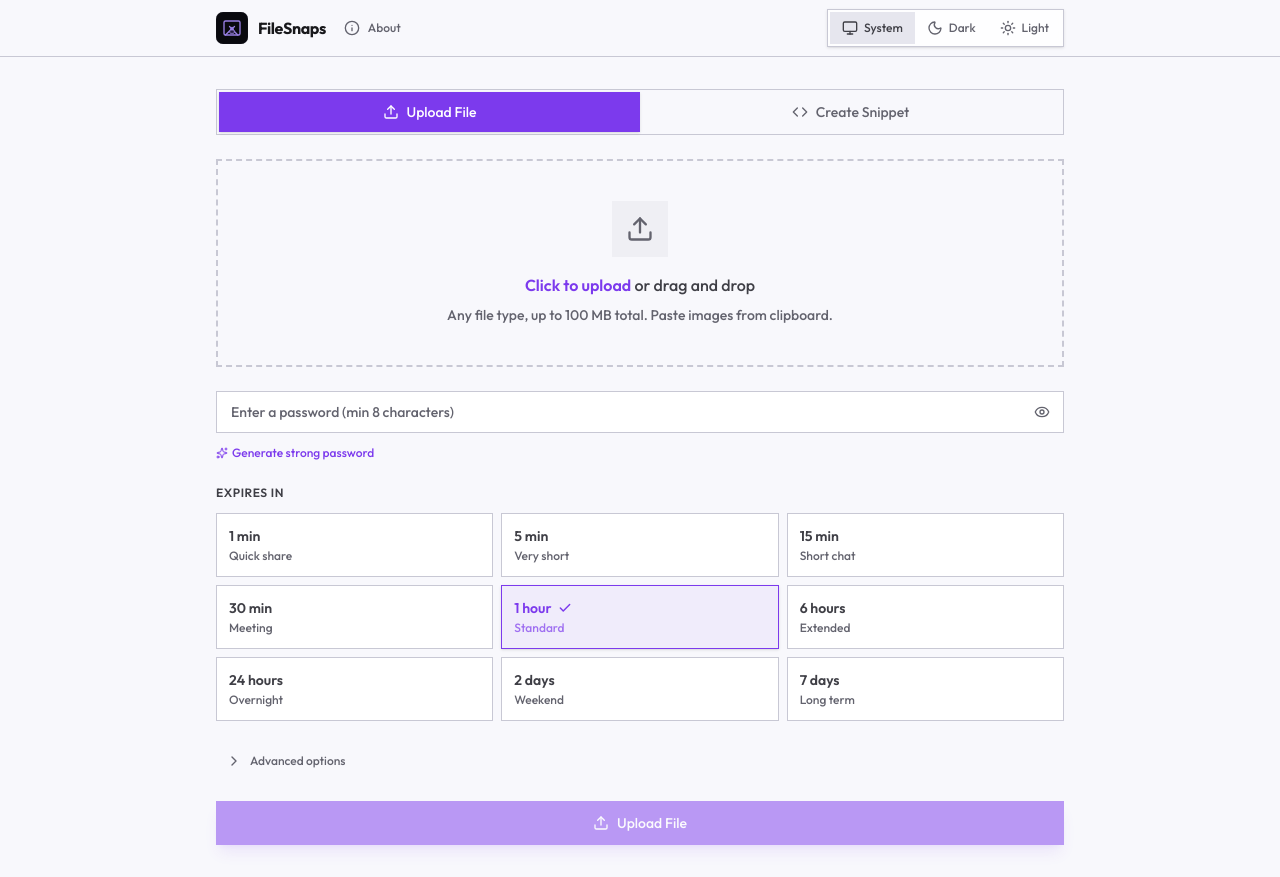
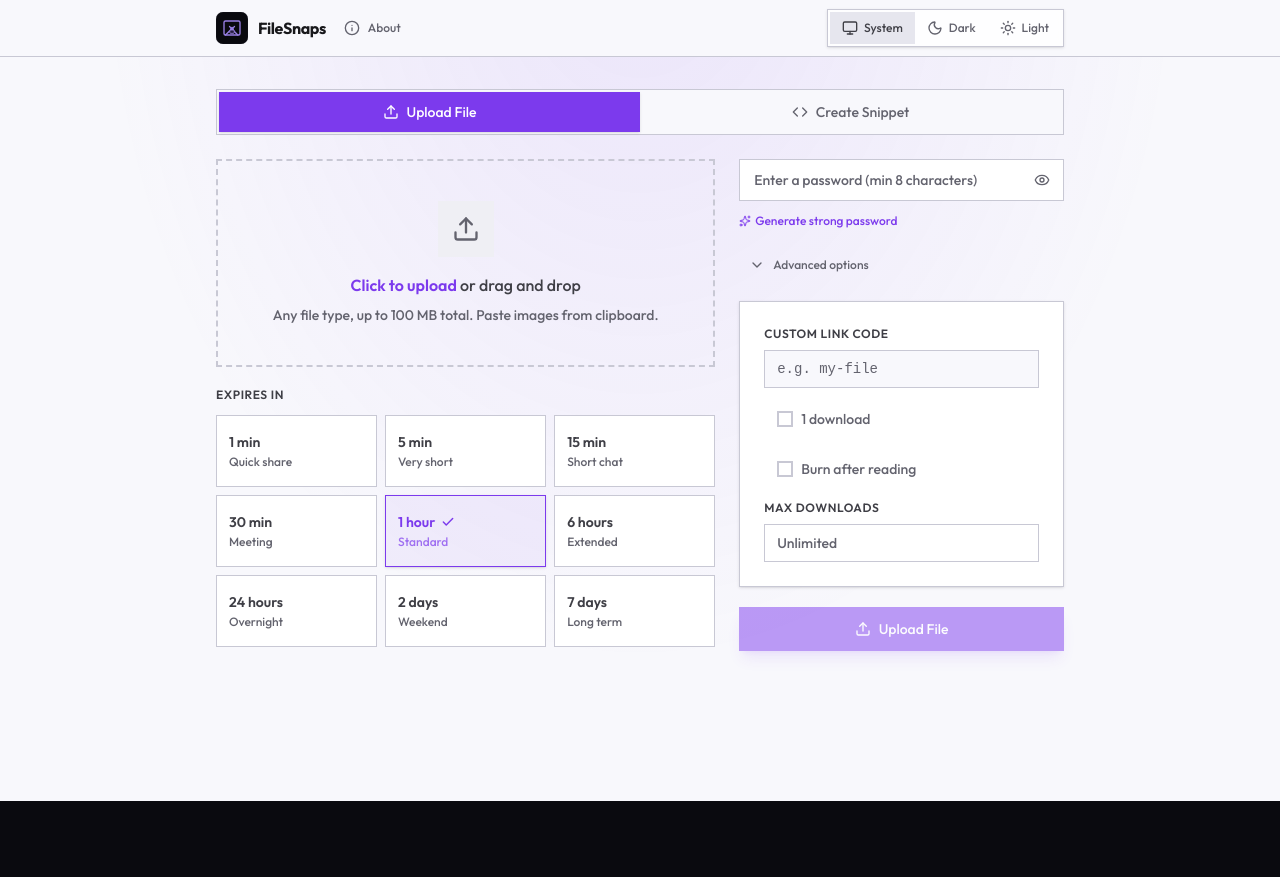
Before and after one commit to rodneydelacruz/filesnaps, a React (Vite) app in the folder frontend/: page / in a window 1280 px wide. After the commit the page ends 801 px from the top, so only its background shows below. Built offline with nearby package versions, Linux system fonts and the light colour scheme.

Commit message:
feat: enhance UploadPage layout and add background effects for improved UI experience

```diff
--- a/frontend/src/App.jsx
+++ b/frontend/src/App.jsx
@@ -136,14 +136,18 @@ function App() {
     <div className="min-h-screen bg-surface flex flex-col">
       {!isFullPage && <Header theme={theme} setTheme={setTheme} />}
 
-      <main className="flex-1 w-full">
-        <Routes location={location}>
+      <main className="flex-1 w-full relative">
+        <div className="fixed inset-0 bg-accent-glow pointer-events-none" />
+        <div className="fixed inset-0 bg-dot-grid pointer-events-none" />
+        <div className="relative z-10">
+          <Routes location={location}>
           <Route path="/" element={<ToolPage />} />
           <Route path="/about" element={<AboutPage />} />
           <Route path="/files/:id" element={<DownloadPage />} />
           <Route path="/editor/full" element={<FullEditorPage />} />
           <Route path="*" element={<NotFoundPage />} />
-        </Routes>
+          </Routes>
+        </div>
       </main>
     </div>
   )
--- a/frontend/src/index.css
+++ b/frontend/src/index.css
@@ -436,3 +436,16 @@ select:focus-visible {
 .dark .hljs-emphasis { font-style: italic; }
 .dark .hljs-strong { font-weight: bold; }
 .dark .hljs-link { text-decoration: underline; }
+
+.bg-dot-grid {
+  background-image: radial-gradient(circle, rgba(255, 255, 255, 0.03) 0.5px, transparent 0.5px);
+  background-size: 20px 20px;
+}
+
+.light .bg-dot-grid {
+  background-image: radial-gradient(circle, rgba(0, 0, 0, 0.04) 0.5px, transparent 0.5px);
+}
+
+.bg-accent-glow {
+  background: radial-gradient(ellipse at 50% -10%, var(--color-accent-glow) 0%, transparent 60%);
+}
--- a/frontend/src/pages/UploadPage.jsx
+++ b/frontend/src/pages/UploadPage.jsx
@@ -81,7 +81,7 @@ export default function UploadPage() {
   const [showQr, setShowQr] = useState(false)
   const [qrDataUrl, setQrDataUrl] = useState('')
   const [showPassword, setShowPassword] = useState(false)
-  const [showAdvanced, setShowAdvanced] = useState(false)
+  const [showAdvanced, setShowAdvanced] = useState(true)
   const [etaText, setEtaText] = useState('')
   const [dragIndex, setDragIndex] = useState(null)
   const [showVerification, setShowVerification] = useState(false)
@@ -406,12 +406,13 @@ export default function UploadPage() {
 
   return (
     <div>
-      <form onSubmit={handleUpload} onKeyDown={handleKeySubmit} className="space-y-6">
+      <form onSubmit={handleUpload} onKeyDown={handleKeySubmit} className="lg:grid lg:grid-cols-5 lg:gap-6 space-y-6 lg:space-y-0">
+        <div className="lg:col-span-3 space-y-5">
         <label
           onDragOver={(e) => { e.preventDefault(); setDragOver(true) }}
           onDragLeave={() => setDragOver(false)}
           onDrop={handleDrop}
-          className={`relative block p-5 sm:p-10 text-center cursor-pointer transition-all duration-300 overflow-hidden
+          className={`relative block p-5 sm:p-10 min-h-[180px] text-center cursor-pointer transition-all duration-300 overflow-hidden
             ${dragOver ? 'gradient-border-animated glow-accent' : ''}
             ${files.length ? 'border-2 border-accent/25 bg-accent-subtle/30' : 'border-2 border-dashed border-border-default hover:border-accent/40 hover:bg-surface-hover/50'}
           `}
@@ -475,7 +476,7 @@ export default function UploadPage() {
             <div className="flex items-center justify-between text-sm">
               <span className="text-text-muted font-medium">
                 <Loader2 className="w-4 h-4 inline animate-spin mr-2" />
-                Uploading{progress > 0 ? ` \u2014 ${progress}%` : '...'}
+                Uploading{progress > 0 ? ` - ${progress}%` : '...'}
               </span>
               <span className="text-text-muted">
                 {etaText && <>{etaText} remaining &middot; </>}
@@ -492,7 +493,39 @@ export default function UploadPage() {
         )}
 
           <div className="space-y-3">
+            <p className="text-xs font-semibold text-text-secondary uppercase tracking-wider">Expires in</p>
+            {!deleteAfterDownload && (
+              <div className="grid grid-cols-3 sm:grid-cols-3 gap-2 animate-fade-in">
+                {EXPIRATIONS.map((opt) => (
+                  <button key={opt.value} type="button" onClick={() => setExpiration(opt.value)}
+                    className={`text-left px-3 py-4 border transition-all duration-200 text-sm card-hover ${expiration === opt.value ? 'border-accent bg-accent-subtle text-accent shadow-sm' : 'border-border-default bg-surface-raised text-text-secondary hover:border-border-hover hover:bg-surface-hover'}`}
+                  >
+                    <div className="flex items-center gap-1.5">
+                      <span className="font-semibold text-xs sm:text-sm">{opt.label}</span>
+                      {expiration === opt.value && <Check className="w-3.5 h-3.5 text-accent shrink-0" strokeWidth={2.5} />}
+                    </div>
+                    <div className={`mt-0.5 text-[10px] sm:text-xs ${expiration === opt.value ? 'text-accent/70' : 'text-text-muted'}`}>{opt.desc}</div>
+                  </button>
+                ))}
+              </div>
+            )}
+            {deleteAfterDownload && (
+              <div className="p-4 bg-accent-subtle border border-accent/20">
+                <p className="text-sm text-text-secondary leading-relaxed">The file will be permanently deleted after the first successful download.</p>
+              </div>
+            )}
+          </div>
 
+          {error && (
+            <div className="flex items-start gap-3 p-4 bg-danger-bg border border-danger-border rounded-xl animate-scale-in">
+              <ShieldAlert className="w-5 h-5 text-danger shrink-0 mt-0.5" />
+              <p className="text-sm text-danger font-medium">{error}</p>
+            </div>
+          )}
+        </div>
+
+        <div className="lg:col-span-2 space-y-5">
+          <div className="space-y-3">
             <div className="relative">
               <input
                 type={showPassword ? 'text' : 'password'}
@@ -517,30 +550,6 @@ export default function UploadPage() {
             </div>
           </div>
 
-        <div className="space-y-3">
-          <p className="text-xs font-semibold text-text-secondary uppercase tracking-wider">Expires in</p>
-          {!deleteAfterDownload && (
-            <div className="grid grid-cols-3 sm:grid-cols-3 gap-2 animate-fade-in">
-              {EXPIRATIONS.map((opt) => (
-                <button key={opt.value} type="button" onClick={() => setExpiration(opt.value)}
-                  className={`text-left px-3 py-3 border transition-all duration-200 text-sm card-hover ${expiration === opt.value ? 'border-accent bg-accent-subtle text-accent shadow-sm' : 'border-border-default bg-surface-raised text-text-secondary hover:border-border-hover hover:bg-surface-hover'}`}
-                >
-                  <div className="flex items-center gap-1.5">
-                    <span className="font-semibold text-xs sm:text-sm">{opt.label}</span>
-                    {expiration === opt.value && <Check className="w-3.5 h-3.5 text-accent shrink-0" strokeWidth={2.5} />}
-                  </div>
-                  <div className={`mt-0.5 text-[10px] sm:text-xs ${expiration === opt.value ? 'text-accent/70' : 'text-text-muted'}`}>{opt.desc}</div>
-                </button>
-              ))}
-            </div>
-          )}
-          {deleteAfterDownload && (
-            <div className="p-4 bg-accent-subtle border border-accent/20">
-              <p className="text-sm text-text-secondary leading-relaxed">The file will be permanently deleted after the first successful download.</p>
-            </div>
-          )}
-        </div>
-
           <Button type="button" variant="ghost" size="sm" onClick={() => setShowAdvanced(!showAdvanced)} className="text-text-muted">
             <ChevronRight className={`w-3.5 h-3.5 transition-transform ${showAdvanced ? 'rotate-90' : ''}`} />
             Advanced options
@@ -548,13 +557,13 @@ export default function UploadPage() {
 
           {showAdvanced && (
             <Card className="animate-slide-down card-hover">
-            <CardContent className="p-5 space-y-5">
+              <CardContent className="p-3 space-y-3">
                 <div className="space-y-2">
                   <p className="text-xs font-semibold text-text-secondary uppercase tracking-wider">Custom link code</p>
                   <div className="relative">
                     <input type="text" value={customSlug} onChange={(e) => setCustomSlug(e.target.value.toLowerCase().replace(/[^a-z0-9-]/g, ''))}
                       placeholder="e.g. my-file"
-                    className="w-full bg-surface border border-border-default px-3.5 py-2.5 pr-10 text-sm text-text-primary placeholder:text-text-muted font-mono focus:outline-none focus:border-accent/40 focus:ring-1 focus:ring-accent/20 transition-all"
+                      className="w-full bg-surface border border-border-default px-3 py-2 pr-10 text-sm text-text-primary placeholder:text-text-muted font-mono focus:outline-none focus:border-accent/40 focus:ring-1 focus:ring-accent/20 transition-all"
                     />
                     {slugChecking && <span className="absolute right-3 top-1/2 -translate-y-1/2"><Loader2 className="w-4 h-4 animate-spin text-text-muted" /></span>}
                     {!slugChecking && slugAvailable === true && <span className="absolute right-3 top-1/2 -translate-y-1/2 text-success"><Check className="w-4 h-4" strokeWidth={2.5} /></span>}
@@ -590,15 +599,24 @@ export default function UploadPage() {
                 )}
 
                 <div className="space-y-2">
-                <p className="text-xs font-semibold text-text-secondary uppercase tracking-wider">Max downloads <span className="text-text-muted/50 font-normal normal-case">(leave empty for unlimited)</span></p>
+                  <p className="text-xs font-semibold text-text-secondary uppercase tracking-wider">Max downloads</p>
                   <input type="number" min="1" step="1" value={maxDownloads} onChange={(e) => setMaxDownloads(e.target.value.replace(/\D/g, ''))}
                     placeholder="Unlimited"
-                  className="w-full bg-surface-raised border border-border-default px-3.5 py-2.5 text-sm text-text-primary placeholder:text-text-muted focus:outline-none focus:border-accent/40 focus:ring-1 focus:ring-accent/20 transition-all"
+                    className="w-full bg-surface-raised border border-border-default px-3 py-2 text-sm text-text-primary placeholder:text-text-muted focus:outline-none focus:border-accent/40 focus:ring-1 focus:ring-accent/20 transition-all"
                   />
                 </div>
               </CardContent>
             </Card>
           )}
+
+          <Button type="submit" disabled={uploading || files.length === 0} size="xl" className="w-full">
+            {uploading ? (
+              <><Loader2 className="w-5 h-5 animate-spin" /> Uploading</>
+            ) : (
+              <><Upload className="w-5 h-5" /> Upload File</>
+            )}
+          </Button>
+        </div>
 
         {showVerification && (
           <div className="fixed inset-0 z-50 flex items-center justify-center bg-black/60 animate-fade-in" onClick={() => setShowVerification(false)}>
@@ -614,21 +632,6 @@ export default function UploadPage() {
             </div>
           </div>
         )}
-
-        {error && (
-          <div className="flex items-start gap-3 p-4 bg-danger-bg border border-danger-border rounded-xl animate-scale-in">
-            <ShieldAlert className="w-5 h-5 text-danger shrink-0 mt-0.5" />
-            <p className="text-sm text-danger font-medium">{error}</p>
-          </div>
-        )}
-
-        <Button type="submit" disabled={uploading || files.length === 0} size="xl" className="w-full">
-          {uploading ? (
-            <><Loader2 className="w-5 h-5 animate-spin" /> Uploading</>
-          ) : (
-            <><Upload className="w-5 h-5" /> Upload File</>
-          )}
-        </Button>
       </form>
     </div>
   )
```
Lines whose indentation alone changed are shown as unchanged.
